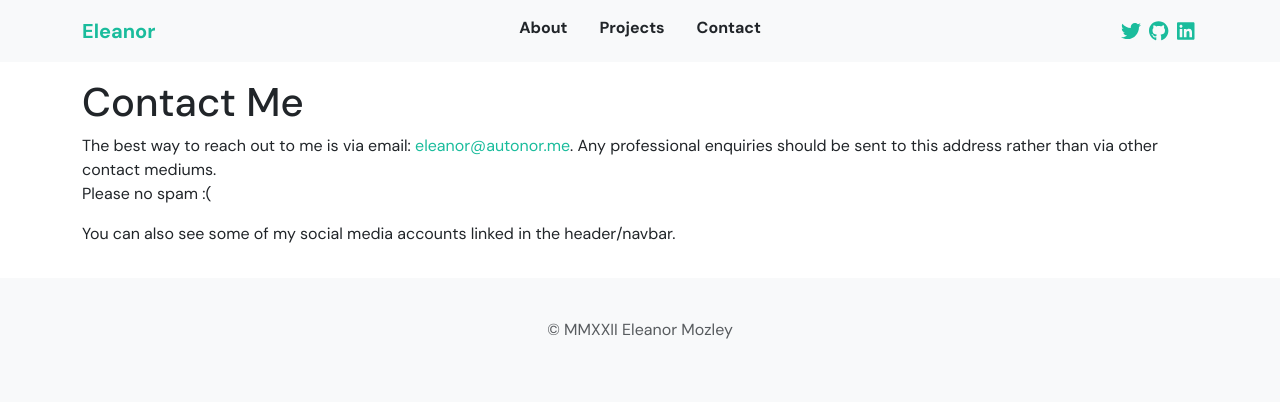
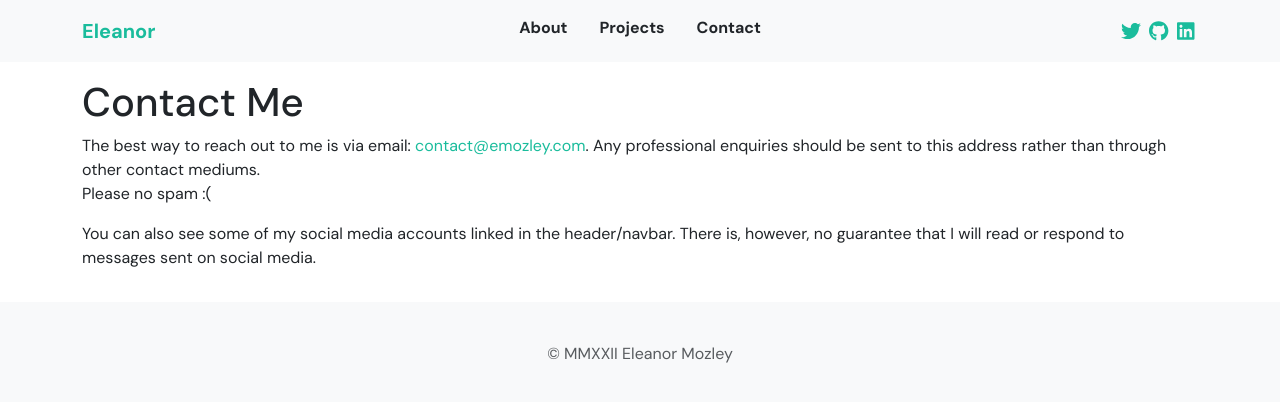
Before and after one commit to eleanorlm/eleanor-site, a Next.js app: page /contact in a window 1280 px wide. Shown: the top 402 px of the page. Built offline with nearby package versions, Linux system fonts and the light colour scheme.

Commit message:
Update contact page

```diff
--- a/pages/contact/index.js
+++ b/pages/contact/index.js
@@ -5,12 +5,15 @@ export default function ContactPage() {
 
       <div className="content">
         <p>
-          The best way to reach out to me is via email: <a href="mailto:eleanor@autonor.me">eleanor@autonor.me</a>. Any
-          professional enquiries should be sent to this address rather than via other contact mediums.
+          The best way to reach out to me is via email: <a href="mailto:contact@emozley.com">contact@emozley.com</a>.
+          Any professional enquiries should be sent to this address rather than through other contact mediums.
           <br /> Please no spam :(
         </p>
 
-        <p>You can also see some of my social media accounts linked in the header/navbar.</p>
+        <p>
+          You can also see some of my social media accounts linked in the header/navbar. There is, however, no guarantee
+          that I will read or respond to messages sent on social media.
+        </p>
       </div>
     </div>
   );
```
